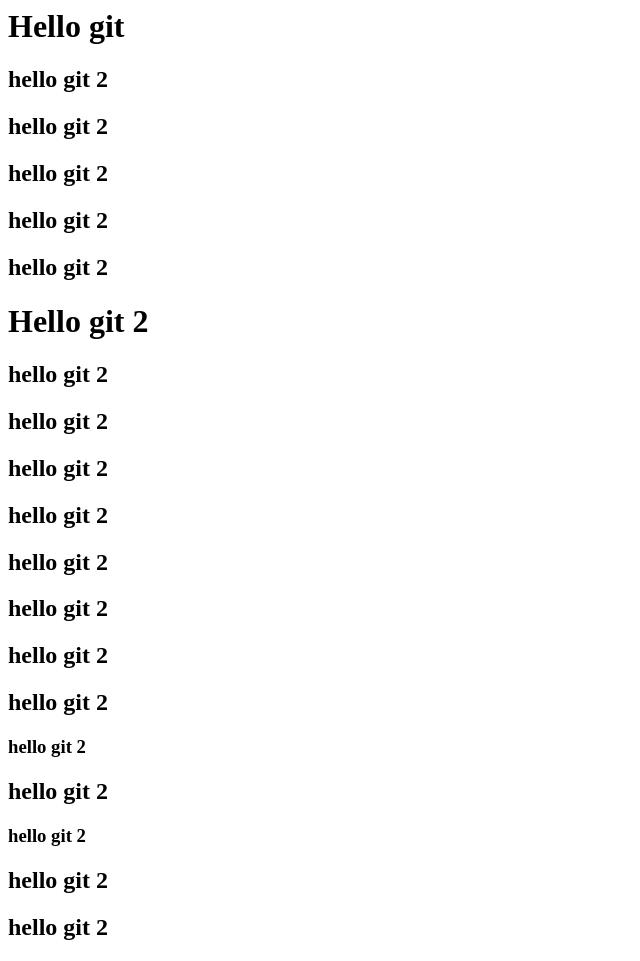
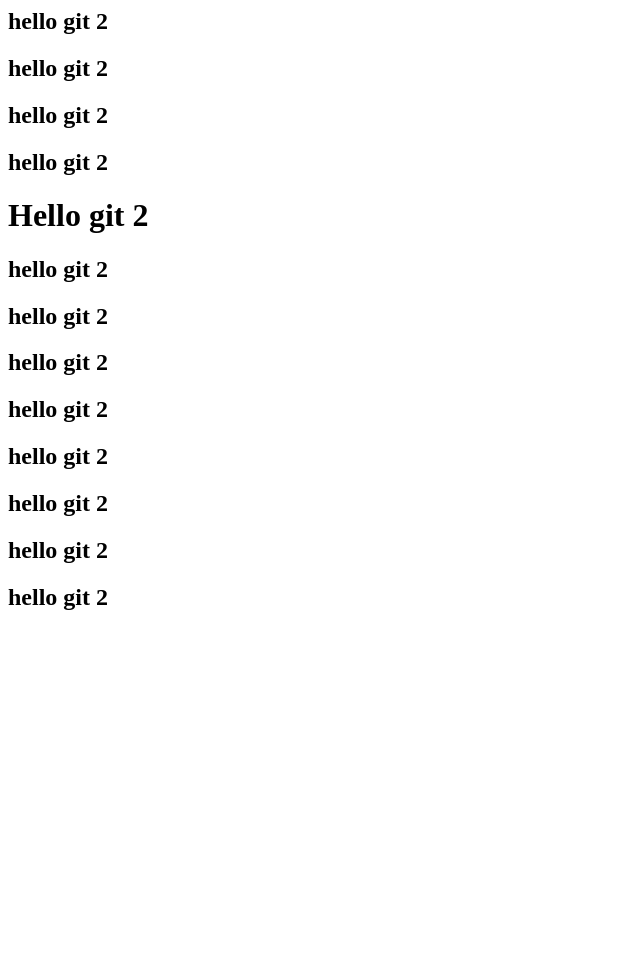
Before and after one commit to Svetka99/gitlists, a plain HTML site: page index.html in a window 1280 px wide. Shown: the whole page, without its empty margins (0-640 px from the left). After the commit the page ends 800 px from the top, so only its background shows below. Drawn offline with Linux system fonts and the light colour scheme.

Commit message:
First commit

```diff
--- a/index.html
+++ b/index.html
@@ -3,8 +3,7 @@
     <title> title</title>
 </head>
 <body>
-    <h1>Hello  git</h1>
-    <h2>hello git 2</h2>
+
     <h2>hello git 2</h2>
     <h2>hello git 2</h2>
     <h2>hello git 2</h2>
@@ -18,11 +17,7 @@
     <h2>hello git 2</h2>
     <h2>hello git 2</h2>
     <h2>hello git 2</h2>
-    <h3>hello git 2</h3>
-    <h2>hello git 2</h2>
-    <h3>hello git 2</h3>
-    <h2>hello git 2</h2>
-    <h2>hello git 2</h2>
+
 
 </body>
 </html>
```
